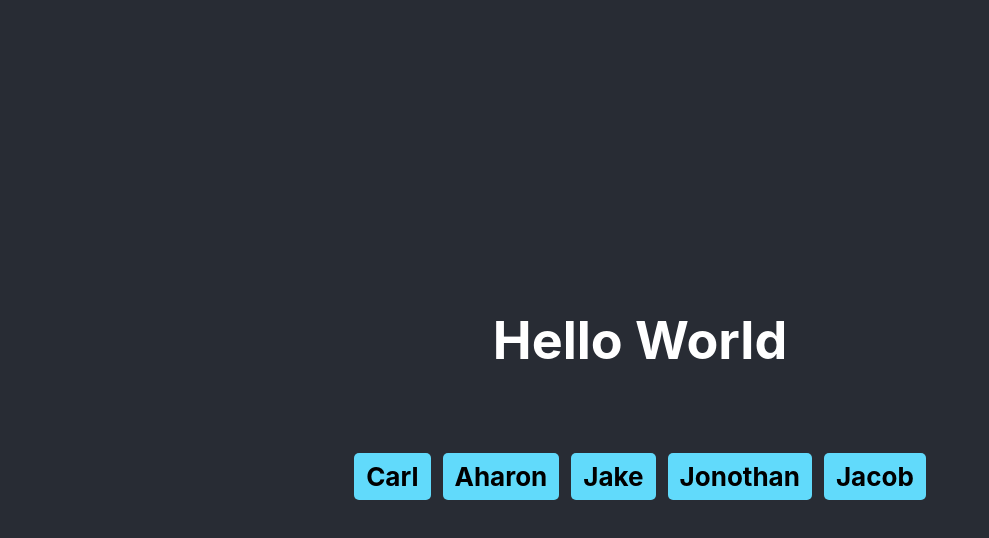
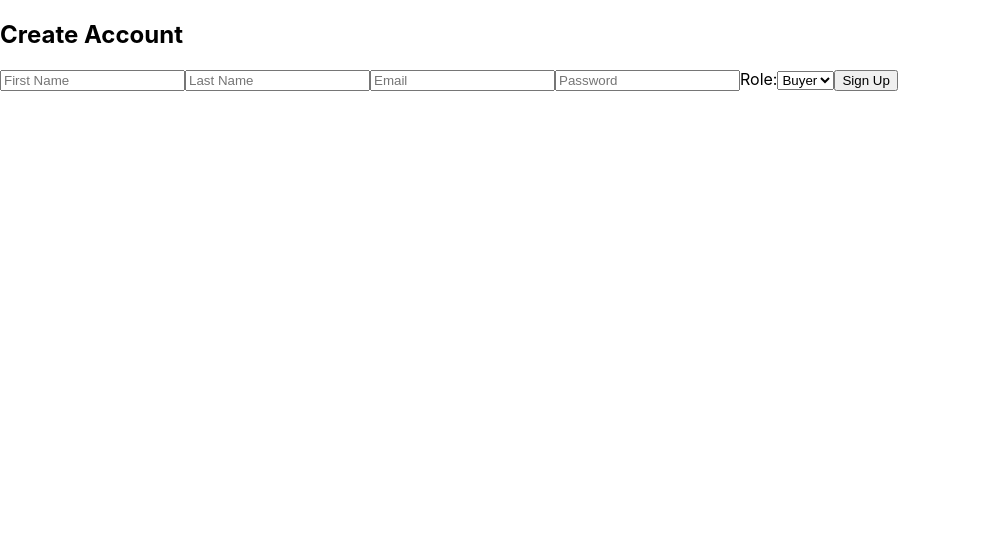
Before and after one commit to JonathanLewis1/SD2025, a React (Create React App) app: page /signup in a window 1280 px wide. Shown: the top 538 px of the page, without its empty margins (0-989 px from the left). Built offline with nearby package versions, Linux system fonts and the light colour scheme.

Commit message:
feat:Created Login, Sing Up page - installed firebase

```diff
--- a/package.json
+++ b/package.json
@@ -7,8 +7,12 @@
     "@testing-library/jest-dom": "^6.6.3",
     "@testing-library/react": "^16.3.0",
     "@testing-library/user-event": "^13.5.0",
+    "firebase": "^11.6.0",
     "react": "^19.1.0",
     "react-dom": "^19.1.0",
+    "react-native": "^0.79.0",
+    "react-native-web": "^0.20.0",
+    "react-router-dom": "^7.5.0",
     "react-scripts": "5.0.1",
     "web-vitals": "^2.1.4"
   },
--- a/src/App.js
+++ b/src/App.js
@@ -1,6 +1,6 @@
 
 // export default App;
-import React from 'react';
+/*import React from 'react';
 import './App.css';
 
 function App() {
@@ -20,4 +20,24 @@ function App() {
   );
 }
 
+export default App;*/
+
+import React from 'react';
+import { BrowserRouter as Router, Routes, Route, Navigate } from 'react-router-dom';
+
+import Login from './Login';
+import SignUp from './SignUp';
+
+const App = () => {
+  return (
+    <Router>
+      <Routes>
+      <Route path="/" element={<Navigate to="/login" />} />
+        <Route path="/login" element={<Login />} />
+        <Route path="/signup" element={<SignUp />} />
+      </Routes>
+    </Router>
+  );
+};
+
 export default App;
--- /dev/null
+++ b/src/Login.js
@@ -0,0 +1,51 @@
+import React, { useState } from 'react';
+import { signInWithEmailAndPassword } from 'firebase/auth';
+import { auth } from './firebase';
+import { useNavigate } from 'react-router-dom';
+import { Link } from 'react-router-dom';
+
+const Login = () => {
+  const [email, setEmail] = useState('');
+  const [password, setPassword] = useState('');
+  const [error, setError] = useState('');
+  const navigate = useNavigate();
+
+  const handleSubmit = async (e) => {
+    e.preventDefault();
+    try {
+      await signInWithEmailAndPassword(auth, email, password);
+      navigate('/'); // Redirect after successful login
+    } catch (err) {
+      setError(err.message);
+    }
+  };
+
+  return (
+    <div className="login-container">
+      <h2>Login</h2>
+      {error && <p style={{ color: 'red' }}>{error}</p>}
+      <form onSubmit={handleSubmit}>
+        <input
+          type="email"
+          placeholder="Email"
+          value={email}
+          onChange={(e) => setEmail(e.target.value)}
+          required
+        />
+        <input
+          type="password"
+          placeholder="Password"
+          value={password}
+          onChange={(e) => setPassword(e.target.value)}
+          required
+        />
+        <button type="submit">Log In</button>
+      </form>
+      <p>
+  New here? <Link to="/signup">Sign up now!</Link>
+</p>
+    </div>
+  );
+};
+
+export default Login;
--- /dev/null
+++ b/src/SignUp.js
@@ -0,0 +1,72 @@
+import React, { useState } from 'react';
+import { createUserWithEmailAndPassword } from 'firebase/auth';
+import { auth } from './firebase';
+import { useNavigate } from 'react-router-dom';
+
+const SignUp = () => {
+  const [firstName, setFirstName] = useState('');
+  const [lastName, setLastName] = useState('');
+  const [role, setRole] = useState('buyer');
+  const [email, setEmail] = useState('');
+  const [password, setPassword] = useState('');
+  const [error, setError] = useState('');
+  const navigate = useNavigate();
+
+  const handleSignUp = async (e) => {
+    e.preventDefault();
+    try {
+      await createUserWithEmailAndPassword(auth, email, password);
+      // You can optionally save the user's role + name in Firestore here
+      navigate('/');
+    } catch (err) {
+      setError(err.message);
+    }
+  };
+
+  return (
+    <div className="signup-container">
+      <h2>Create Account</h2>
+      {error && <p style={{ color: 'red' }}>{error}</p>}
+      <form onSubmit={handleSignUp}>
+        <input
+          type="text"
+          placeholder="First Name"
+          value={firstName}
+          onChange={(e) => setFirstName(e.target.value)}
+          required
+        />
+        <input
+          type="text"
+          placeholder="Last Name"
+          value={lastName}
+          onChange={(e) => setLastName(e.target.value)}
+          required
+        />
+        <input
+          type="email"
+          placeholder="Email"
+          value={email}
+          onChange={(e) => setEmail(e.target.value)}
+          required
+        />
+        <input
+          type="password"
+          placeholder="Password"
+          value={password}
+          onChange={(e) => setPassword(e.target.value)}
+          required
+        />
+        <label>
+          Role:
+          <select value={role} onChange={(e) => setRole(e.target.value)}>
+            <option value="buyer">Buyer</option>
+            <option value="seller">Seller</option>
+          </select>
+        </label>
+        <button type="submit">Sign Up</button>
+      </form>
+    </div>
+  );
+};
+
+export default SignUp;
--- /dev/null
+++ b/src/firebase.js
@@ -0,0 +1,15 @@
+import { initializeApp } from 'firebase/app';
+import { getAuth } from 'firebase/auth';
+
+const firebaseConfig = {
+    apiKey: "AIzaSyCYkWiAks40eJglEcSQQXiZb3OBaaDYCZw",
+    authDomain: "sd2025law.firebaseapp.com",
+    projectId: "sd2025law",
+    storageBucket: "sd2025law.firebasestorage.app",
+    messagingSenderId: "813089506227",
+    appId: "1:813089506227:web:b473a0eaee4337a83b41c6",
+    measurementId: "G-8ECGH3WP77"
+};
+
+const app = initializeApp(firebaseConfig);
+export const auth = getAuth(app);
```
Also changed, not shown: 1 other file (tests, documents, lock files or other folders).
